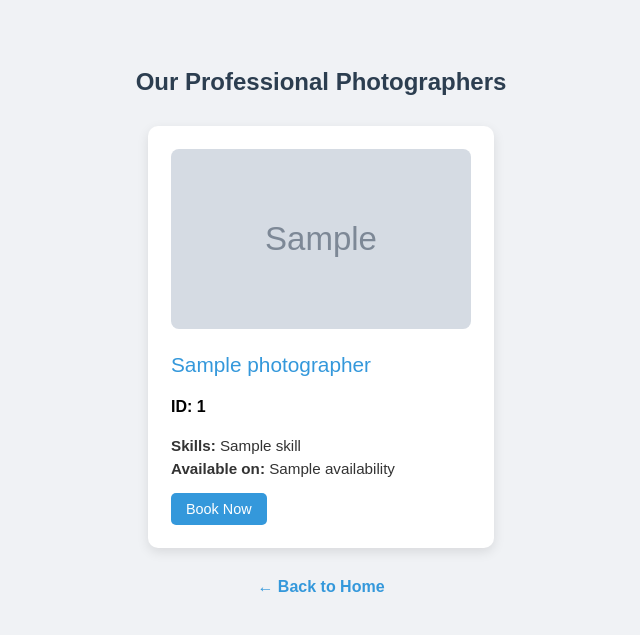
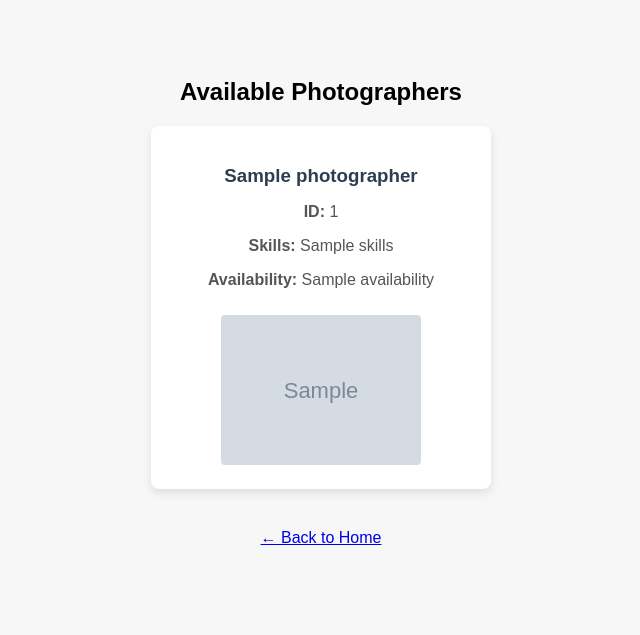
Before and after one commit to Riyaz9393/captureMoments, a Flask app: template templates/photographers.html in a window 1280 px wide. Shown: the top 635 px of the page, without its empty margins (319-959 px from the left). Run offline with Flask 3, Linux system fonts and the light colour scheme; the template is opened without the code that fills it: most values are stand-ins (such as "Sample title", 1, 10 or a date in 2020); grey boxes marked "Sample" are stand-in pictures.

Commit message:
Update photographers.html

```diff
--- a/templates/photographers.html
+++ b/templates/photographers.html
@@ -1,99 +1,55 @@
 <!DOCTYPE html>
 <html>
 <head>
-  <title>Available Photographer</title>
+  <title>Photographers</title>
   <style>
     body {
-      font-family: Arial, sans-serif;
-      background: #f0f2f5;
+      background-color: #f7f7f7;
+      font-family: Arial;
       text-align: center;
-      padding: 40px;
+      padding: 50px;
     }
-
-    h2 {
+    .card {
+      background: white;
+      margin: 20px auto;
+      padding: 20px;
+      width: 300px;
+      border-radius: 8px;
+      box-shadow: 0px 4px 10px rgba(0,0,0,0.1);
+    }
+    h3 {
+      margin-bottom: 10px;
       color: #2c3e50;
-      margin-bottom: 30px;
     }
-
-    .card-container {
-      display: flex;
-      flex-wrap: wrap;
-      justify-content: center;
-      gap: 20px;
+    p {
+      color: #555;
     }
-
-    .photographer-card {
-      background: #fff;
-      padding: 23px;
-      width: 300px;
-      border-radius: 10px;
-      box-shadow: 0 4px 12px rgba(0, 0, 0, 0.1);
-      text-align: left;
-    }
-
-    .photographer-card img {
-      width: 100%;
-      height: 180px; /* Reduced height */
-      object-fit: cover;
-      border-radius: 8px;
-      margin-bottom: 10px;
-    }
-
-    .photographer-name {
-      font-size: 1.3em;
-      color: #3498db;
-      margin: 10px 0 5px;
-    }
-
-    .skills, .availability {
-      margin: 6px 0;
-      color: #333;
-      font-size: 0.95em;
-    }
-
-    .book-btn {
-      background-color: #3498db;
-      color: white;
-      padding: 8px 15px;
-      text-decoration: none;
-      border-radius: 5px;
-      display: inline-block;
+    img {
       margin-top: 10px;
-      font-size: 0.9em;
-    }
-
-    .book-btn:hover {
-      background-color: #2980b9;
-    }
-
-    .back-link {
-      display: inline-block;
-      margin-top: 30px;
-      text-decoration: none;
-      color: #3498db;
-      font-weight: bold;
-    }
-
-    .back-link:hover {
-      text-decoration: underline;
+      border-radius: 4px;
+      width: 200px;
+      height: auto;
     }
   </style>
 </head>
 <body>
-  <h2>Our Professional Photographers</h2>
-  <div class="card-container">
-    {% for p in photographers %}
-      <div class="photographer-card">
-        <img src="{{ url_for('static', filename='images/' ~ p.image) }}" alt="{{ p.name }}">
-        <div class="photographer-name">{{ p.name }}</div>
-        <h4>ID: {{p.id}}</h4>
-        <div class="skills"><strong>Skills:</strong> {{ p.skills | join(', ') }}</div>
-     <div class="availability"><strong>Available on:</strong> {{ availability_data[p.id] | join(', ') }}</div>
+  <h2>Available Photographers</h2>
 
-        <a href="/book" class="book-btn">Book Now</a>
-      </div>
-    {% endfor %}
-  </div>
-  <a href="/" class="back-link">← Back to Home</a>
+  {% for p in photographers %}
+    <div class="card">
+      <h3>{{ p['Name'] }}</h3>
+      <p><strong>ID:</strong> {{ p['photographer_id'] }}</p>
+      <p><strong>Skills:</strong> {{ p['Skills'] }}</p>
+      <p><strong>Availability:</strong> {{ p['availability'] | join(', ') }}</p>
+
+      {% if p['Photo'] %}
+        <img src="{{ p['Photo'] }}" alt="{{ p['Name'] }}">
+      {% else %}
+        <p>No image available</p>
+      {% endif %}
+    </div>
+  {% endfor %}
+
+  <a href="/" style="display: inline-block; margin-top: 20px;">← Back to Home</a>
 </body>
 </html>
```
